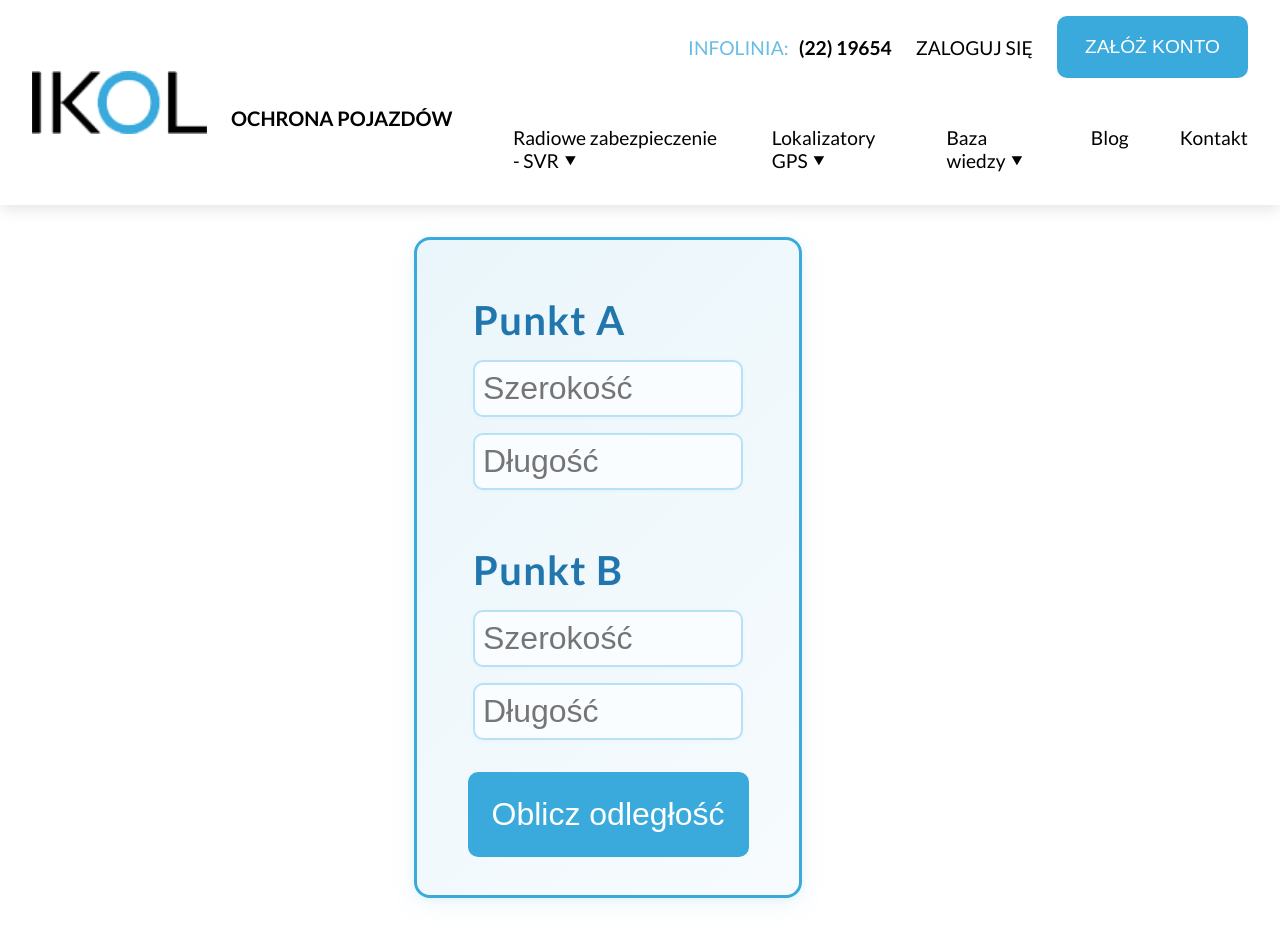
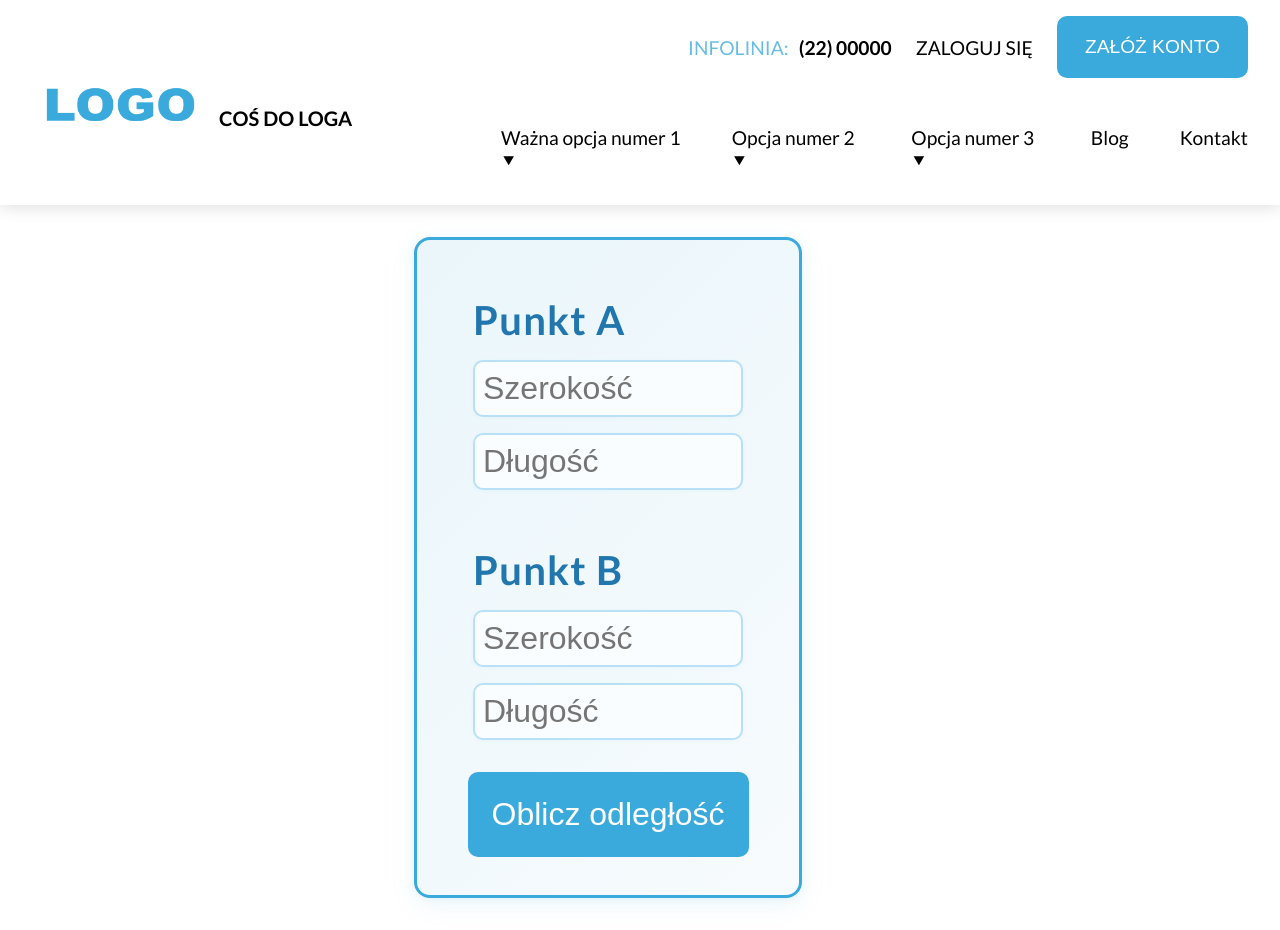
Before and after one commit to t-rogalski/distancecalculator, a Vue app: page / in a window 1280 px wide. Built offline with nearby package versions, Linux system fonts and the light colour scheme.

Commit message:
Poprawki

```diff
--- a/index.html
+++ b/index.html
@@ -4,7 +4,7 @@
     <meta charset="UTF-8" />
     <link rel="icon" type="image/svg+xml" href="/vite.svg" />
     <meta name="viewport" content="width=device-width, initial-scale=1.0" />
-    <title>Kalkulator odległości</title>
+    <title>Distance Calculator</title>
   </head>
   <body>
     <div id="app"></div>
--- a/src/Navbar.css
+++ b/src/Navbar.css
@@ -57,7 +57,7 @@ nav ul {
 }
 
 .navbar-brand {
-  gap: 24px;
+  gap: 12px;
   height: 100%;
   display: flex;
   align-items: center;
--- a/src/components/MapDisplay.vue
+++ b/src/components/MapDisplay.vue
@@ -91,7 +91,10 @@ watch(
 
       // Dodaj obsługę kliknięcia na nowej linii
       line.on('click', function (e) {
-        L.popup().setLatLng(e.latlng).setContent(getDistanceText()).openOn(map);
+        L.popup()
+          .setLatLng(e.latlng)
+          .setContent(`<div style="font-size: 1.1rem;"><strong>${getDistanceText()}</strong></div>`)
+          .openOn(map);
       });
 
       const midPoint = line.getCenter();
--- a/src/components/Navbar.vue
+++ b/src/components/Navbar.vue
@@ -1,16 +1,16 @@
 <template>
   <nav>
     <div class="logo">
-      <a class="navbar-brand" href="https://ikol.pl/">
-        <img src="/logo-ikol1.png" alt="LOGO" />
-        <p>OCHRONA POJAZDÓW</p>
+      <a class="navbar-brand" href="#">
+        <img src="/logo.png" alt="LOGO" />
+        <p>COŚ DO LOGA</p>
       </a>
     </div>
     <div class="navbar">
       <div class="navup">
         <div>
           <p>Infolinia:</p>
-          <a href="#">(22) 19654 </a>
+          <a href="#">(22) 00000 </a>
         </div>
         <a href="#" class="signin">ZALOGUJ SIĘ</a>
         <button class="signup">ZAŁÓŻ KONTO</button>
@@ -18,45 +18,45 @@
       <div class="navdown">
         <ul class="navbar-links">
           <li class="dropdown">
-            <a href="#">Radiowe zabezpieczenie - SVR</a>
+            <a href="#">Ważna opcja numer 1</a>
             <ul class="dropdown-menu dropdown-menu-svr">
-              <li><a href="#">Opis systemu radiowego</a></li>
-              <li><a href="#">Oferta</a></li>
-              <li><a href="#">IKOL SVR Dashcam - Nowość!</a></li>
+              <li><a href="#">Podopcja numer 1</a></li>
+              <li><a href="#">Podopcja numer 2</a></li>
+              <li><a href="#">Podopcja numer 3</a></li>
             </ul>
           </li>
           <li class="dropdown">
-            <a href="#">Lokalizatory GPS</a>
+            <a href="#">Opcja numer 2</a>
             <ul class="dropdown-menu dropdown-menu-gps">
-              <li><a href="#">GPS do samochodu</a></li>
-              <li><a href="#">GPS dla flot</a></li>
-              <li><a href="#">Lokalizatory przenośne</a></li>
-              <li><a href="#">e-TOLL</a></li>
-              <li><a href="#">Lokalizacja telefonu</a></li>
-              <li><a href="#">Oferta</a></li>
+              <li><a href="#">Podopcja numer 1</a></li>
+              <li><a href="#">Podopcja numer 2</a></li>
+              <li><a href="#">Podopcja numer 3</a></li>
+              <li><a href="#">Podopcja numer 4</a></li>
+              <li><a href="#">Podopcja numer 5</a></li>
+              <li><a href="#">Podopcja numer 6</a></li>
             </ul>
           </li>
           <li class="dropdown">
-            <a href="#">Baza wiedzy</a>
+            <a href="#">Opcja numer 3</a>
             <ul class="dropdown-menu dropdown-menu-knowledge">
-              <li><a href="#">Niezagłuszalny system IKOL SVR</a></li>
-              <li><a href="#">Moduły IKOL dla pojazdów</a></li>
-              <li><a href="#">Lokalizatory IKOL przenośne</a></li>
-              <li><a href="#">Nasze odzyskania</a></li>
+              <li><a href="#">Podopcja numer 1</a></li>
+              <li><a href="#">Podopcja numer 2</a></li>
+              <li><a href="#">Podopcja numer 3</a></li>
+              <li><a href="#">Podopcja numer 4</a></li>
               <li class="dropdown-submenu">
-                <a href="#">Nasze aplikacje</a>
+                <a href="#">Podopcja numer 5</a>
                 <ul class="submenu">
-                  <li><a href="#">Aplikacja IKOL Tracer</a></li>
-                  <li><a href="#">Aplikacja IKOL X</a></li>
+                  <li><a href="#">Podpodopcja numer 1</a></li>
+                  <li><a href="#">Podpodopcja numer 2</a></li>
                 </ul>
               </li>
-              <li><a href="#">Usługi dodatkowe</a></li>
-              <li><a href="#">Nasze rozwiązania</a></li>
-              <li><a href="#">Lista pojazdów CAN (marki A do L)</a></li>
-              <li><a href="#">Lista pojazdów CAN (marki M do Z)</a></li>
-              <li><a href="#">Filmy</a></li>
-              <li><a href="#">FAQ</a></li>
-              <li><a href="#">API IKOL</a></li>
+              <li><a href="#">Podopcja numer 1</a></li>
+              <li><a href="#">Podopcja numer 2</a></li>
+              <li><a href="#">Podopcja numer 3</a></li>
+              <li><a href="#">Podopcja numer 4</a></li>
+              <li><a href="#">Podopcja numer 5</a></li>
+              <li><a href="#">Podopcja numer 6</a></li>
+              <li><a href="#">Podopcja numer 7</a></li>
             </ul>
           </li>
           <li><a href="#">Blog</a></li>
```
Also changed, not shown: public/logo-ikol1.png (deleted), public/logo.png (added), 2 other files (tests, documents, lock files or other folders).
